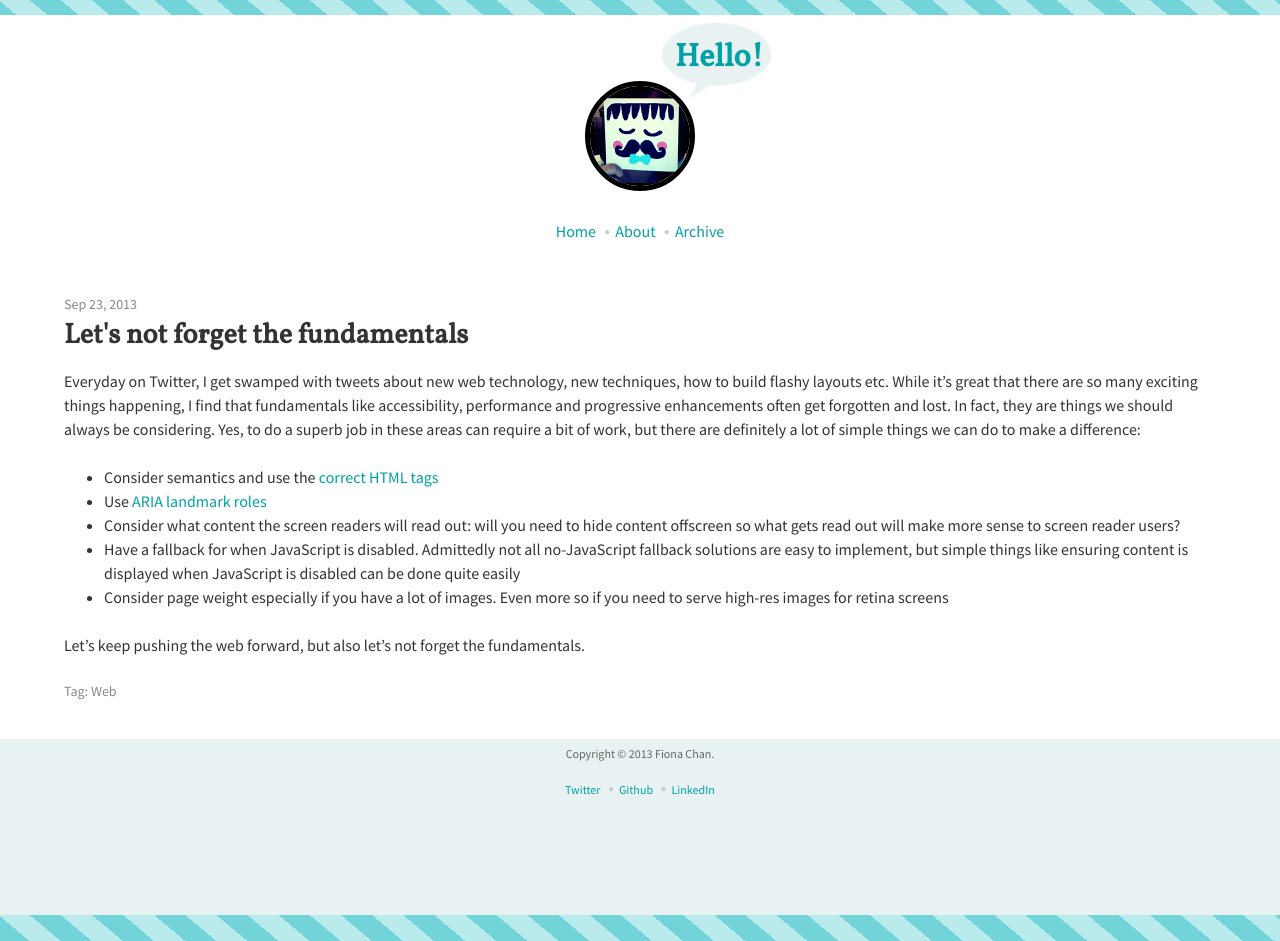
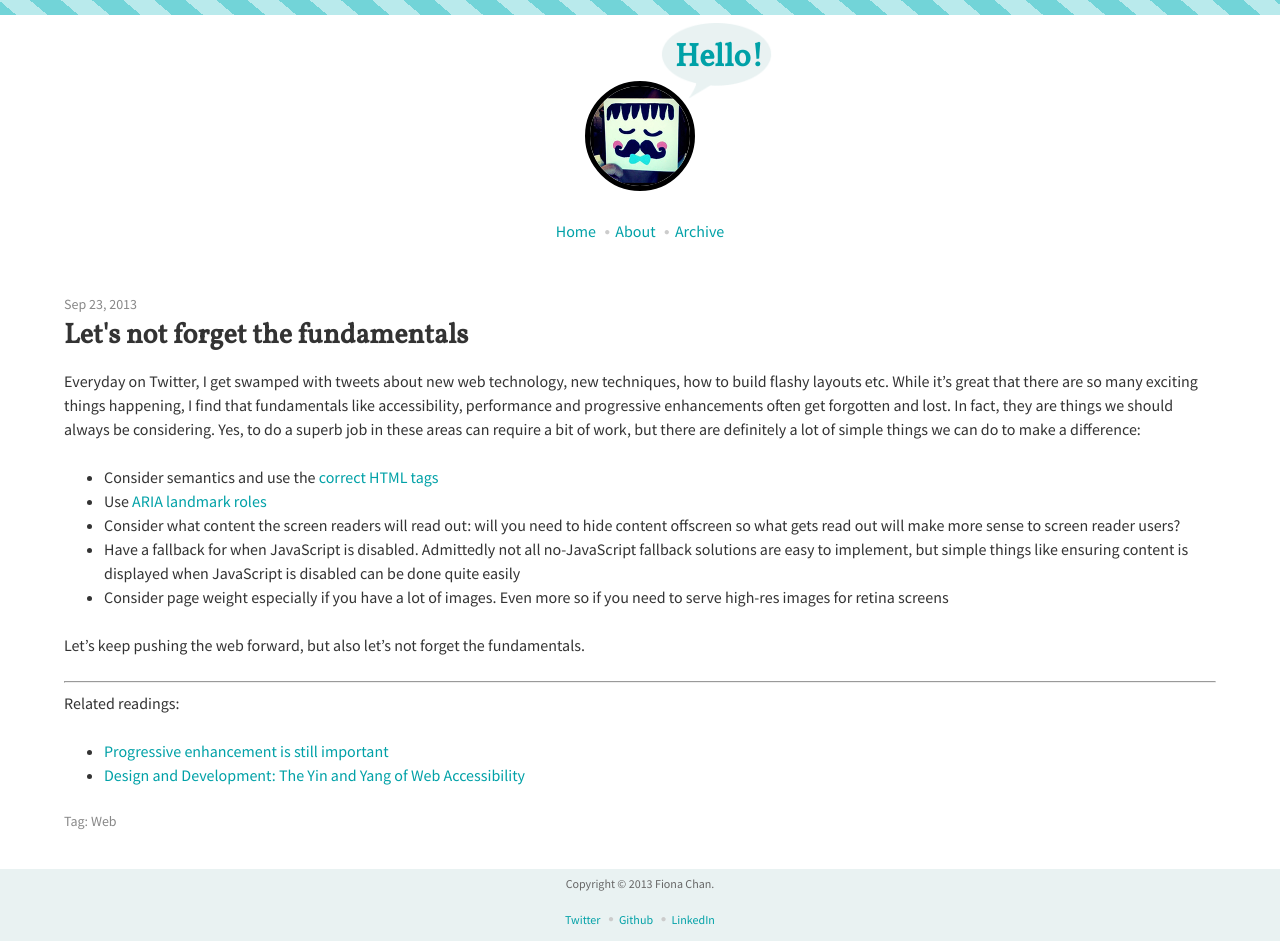
Before and after one commit to enterstudio/mobywhale-chan.github.io, a Jekyll site: the page built from _posts/2013-09-23-lets-not-forget-the-fundamentals.md, in a window 1280 px wide. Built offline with Jekyll 4.4.1, drawn with Linux system fonts in a browser that asks for light colours; Markdown is read by kramdown in place of the engine named in the settings.

Commit message:
Trying to fix markdown list not rendering correctly on live site

```diff
--- a/_posts/2013-09-23-lets-not-forget-the-fundamentals.md
+++ b/_posts/2013-09-23-lets-not-forget-the-fundamentals.md
@@ -13,3 +13,10 @@ Everyday on Twitter, I get swamped with tweets about new web technology, new tec
 * Consider page weight especially if you have a lot of images. Even more so if you need to serve high-res images for retina screens
 
 Let's keep pushing the web forward, but also let's not forget the fundamentals.
+
+---------------------------------------
+
+Related readings:
+
+* [Progressive enhancement is still important](http://jakearchibald.com/2013/progressive-enhancement-still-important/)
+* [Design and Development: The Yin and Yang of Web Accessibility](http://simplyaccessible.com/article/both/)
```
